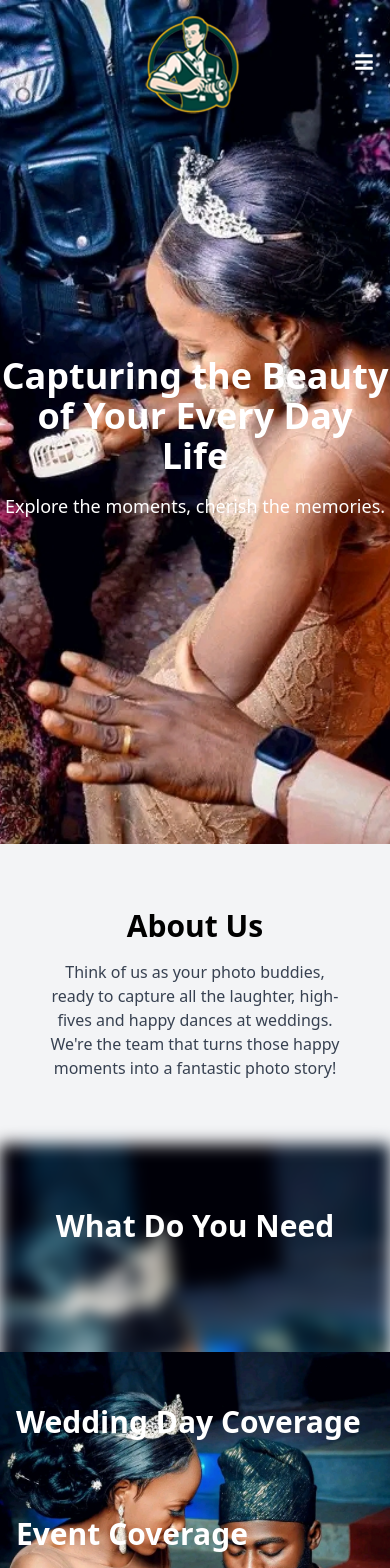
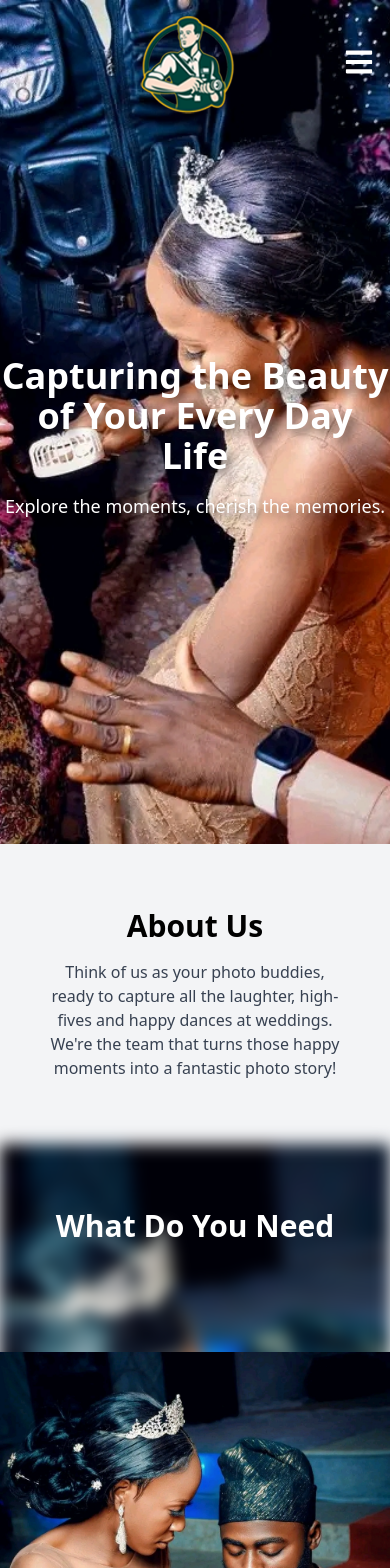
Before and after one commit to Fhave/sure-boi-photography, a React (Vite) app: page / in a window 390 px wide. Shown: the top 1568 px of the page. Built offline with nearby package versions, Linux system fonts and the light colour scheme.

Commit message:
feat: responsiveness
made site more responsiive and fixed some issues

```diff
--- a/src/App.css
+++ b/src/App.css
@@ -34,3 +34,7 @@
   background-size: contain;
   height: 100vh;
 }
+
+.text-shadow {
+  text-shadow: 5px 5px 10px rgba(0, 0, 0, 0.5);
+}
--- a/src/components/contactSection.jsx
+++ b/src/components/contactSection.jsx
@@ -37,7 +37,7 @@ const ContactSection = () => {
   return (
     <section id='contact' className='bg-gray-200 min-h-screen flex items-center justify-center py-16'>
     <div className='container mx-auto text-center'>
-        <div className='flex flex-col sm:flex-row px-8 space-x-8'>
+        <div className='flex flex-col sm:flex-row px-8 space-y-8 sm:space-y-0 space-x-0 sm:space-x-8'>
           <div className='form w-full sm:w-[50%] my-auto'>
             <h2 className='text-3xl font-bold mb-4'>Contact Us</h2>
             <p className='text-gray-700 mb-8'>
@@ -103,7 +103,7 @@ const ContactSection = () => {
               </button>
             </form>
           </div>
-          <div className='img w-full sm:w-[50%] my-auto'>
+          <div className='img w-full sm:w-[50%] my-auto mx-auto'>
             <img src={img6} alt='' className='mx-auto' />
           </div>
         </div>
--- a/src/components/footer.jsx
+++ b/src/components/footer.jsx
@@ -1,8 +1,6 @@
-// src/components/Footer.js
-import React from 'react';
 import { AiFillGoogleCircle, AiFillFacebook } from 'react-icons/ai';
 
-function Footer() {
+const Footer = () => {
   return (
     <footer className='footer bg-stone-900 text-white flex flex-col md:flex-row py-10 text-center items-center justify-around'>
       <div className='text px-4 mb-4 md:mb-0 md:w-1/3'>
@@ -22,7 +20,7 @@ function Footer() {
         <div className='flex flex-row items-center space-x-4 w-full md:w-1/2'>
           <AiFillFacebook size={20} />
           <a
-            href=''
+            href='https://www.facebook.com/p/Sure-Boi-Photograph-100068109513031/'
             target='_blank'
             rel='noopener noreferrer'
           >
--- a/src/components/header.jsx
+++ b/src/components/header.jsx
@@ -39,12 +39,12 @@ const Header = () => {
             onClick={handleToggle}
             className='text-xl text-white hover:text-gray-300'
           >
-            {toggle ? <FaTimes color='white' /> : <FaBars color='white' />}
+            {toggle ? <FaTimes size={30} color='white' /> : <FaBars size={30} color='white' />}
           </button>
         </div>
       </div>
-      <nav className={`md:hidden ${toggle ? 'block' : 'hidden'}`}>
-        <ul className='flex flex-col mt-2 space-y-1'>
+      <nav className={`md:hidden text-right text-shadow ${toggle ? 'block' : 'hidden'}`}>
+        <ul className='flex flex-col -mt-8 space-y-1'>
           <li>
             <a href='#home' className='text-white' onClick={handleToggle}>
               Home
--- a/src/components/heroSection.jsx
+++ b/src/components/heroSection.jsx
@@ -8,7 +8,7 @@ const HeroSection = () => {
     >
       <div className='container mx-auto'>
         <div className='flex flex-col sm:flex-row'>
-          <div className='md:w-3/5 md:ml-8 lg:ml-16 pb-8 pt-24 text-center'>
+          <div className='md:w-3/5 mx-auto pb-8 pt-24 text-center text-shadow'>
             <h2 className='text-4xl font-bold mb-4'>
               Capturing the Beauty of Your Every Day Life
             </h2>
--- a/src/components/servicesSection.jsx
+++ b/src/components/servicesSection.jsx
@@ -2,13 +2,13 @@ import { useState } from 'react';
 import img1 from '../assets/img1.jpg';
 import img7 from '../assets/img7.jpg';
 
-const ServiceItem = ({ title, imageSrc, index, handleHover }) => (
+const ServiceItem = ({ title, index, handleHover }) => (
   <div className='w-full sm:w-1/2 md:w-1/3 p-4 mb-20 relative'>
     <div
       className='h-full flex flex-col justify-center'
       onMouseEnter={() => handleHover(index)}
     >
-      <h3 className='absolute top-32 text-3xl font-semibold mb-2 text-white'>
+      <h3 className='absolute top-96 sm:top-24 text-[25px] text-shadow font-semibold mb-2 text-white'>
         {title}
       </h3>
     </div>
@@ -28,8 +28,8 @@ const ServicesSection = () => {
     hoveredService !== null ? `services${hoveredService}` : 'services0';
 
   const services = [
-    { title: 'Wedding Day Coverage', imageSrc: img7 },
-    { title: 'Event Coverage', imageSrc: img1 },
+    { title: 'Wedding Day Coverage' },
+    { title: 'Event Coverage' },
   ];
 
   return (
@@ -49,7 +49,6 @@ const ServicesSection = () => {
               <ServiceItem
                 key={index}
                 title={service.title}
-                imageSrc={service.imageSrc}
                 index={index}
                 handleHover={handleHover}
               />
```
